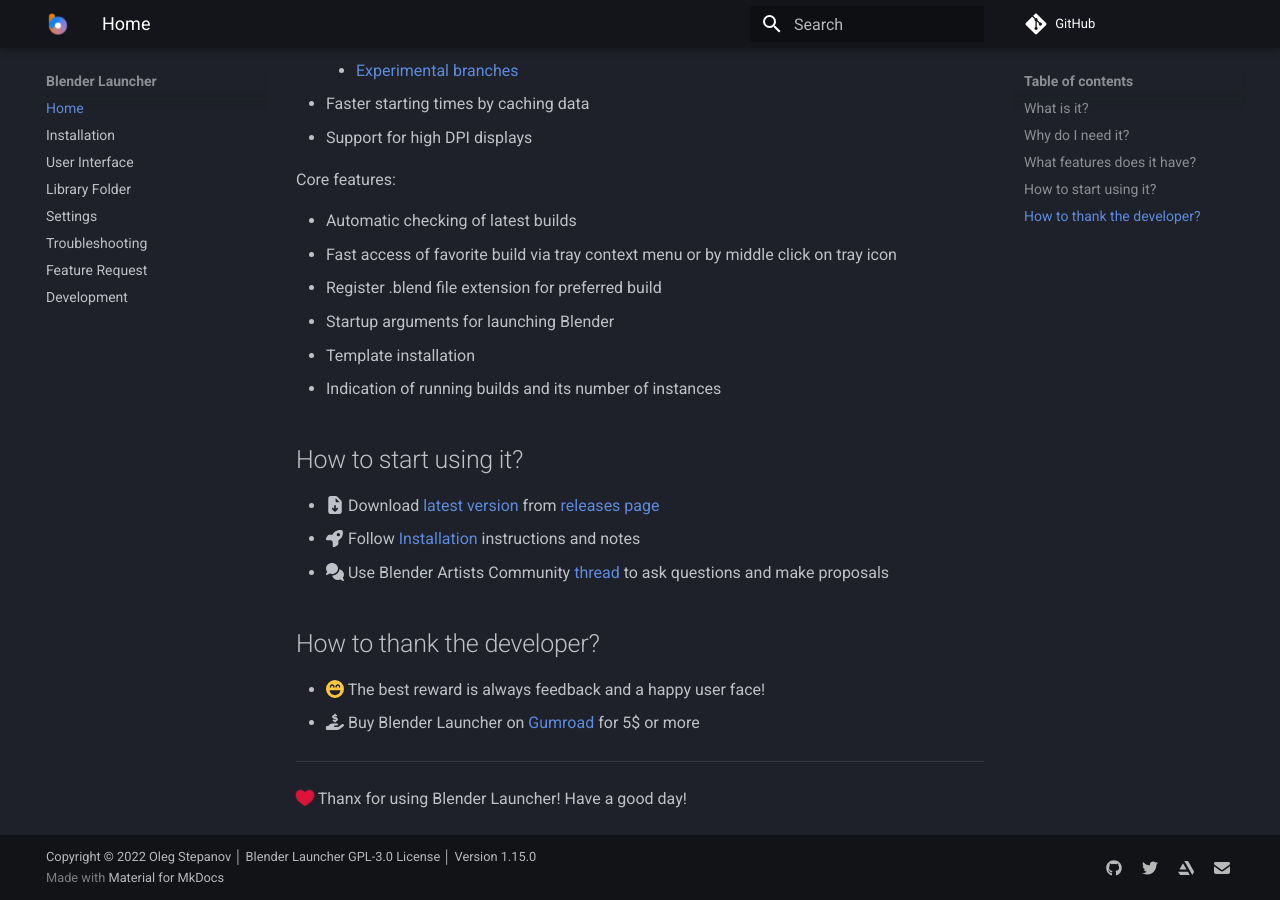
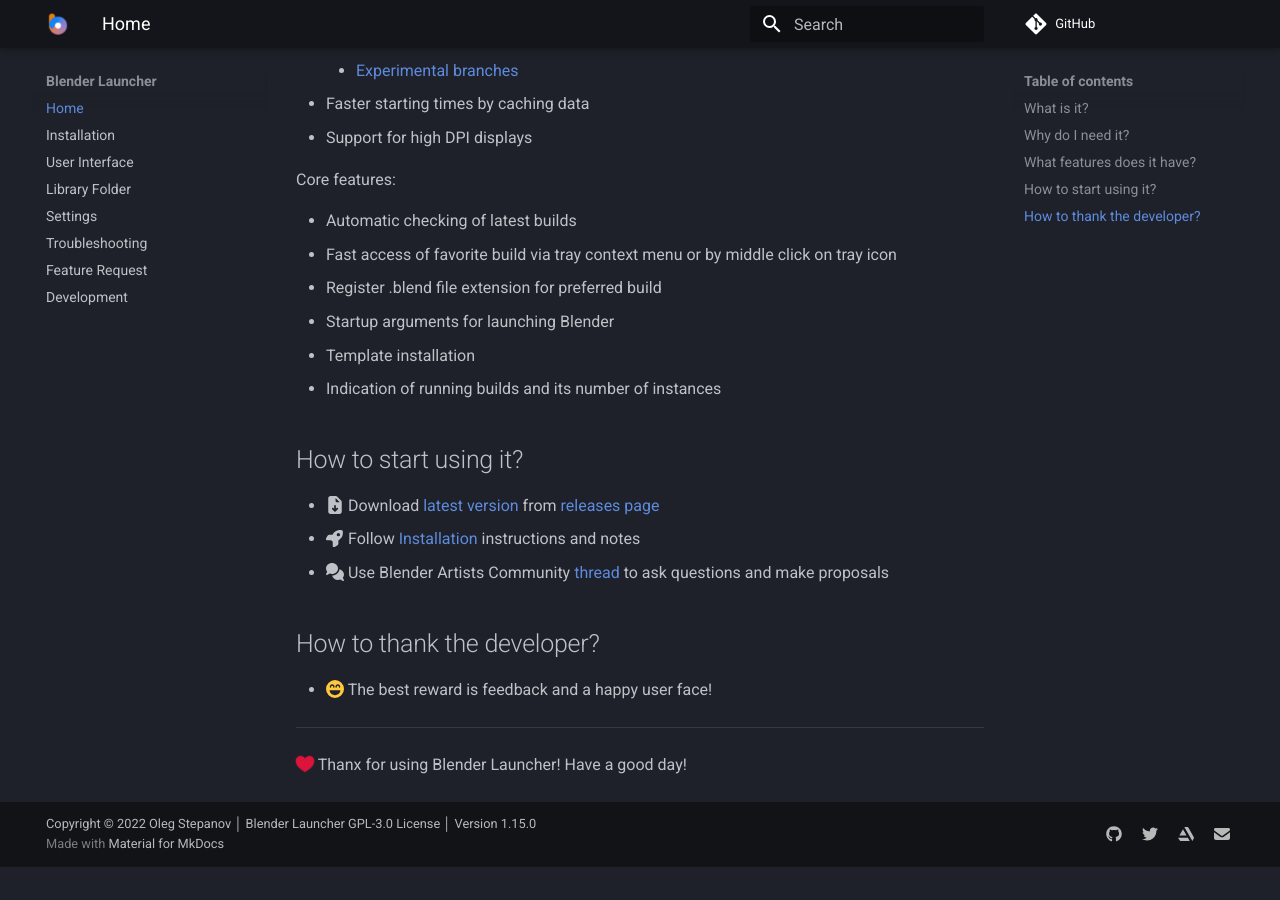
Before and after one commit to DotBow/Blender-Launcher, an MkDocs documentation site: the page built from docs/mkdocs/index.md, in a window 1280 px wide and 900 px high, scrolled down 1198 px. Built offline with MkDocs 1.6.1 and Material for MkDocs 9.7.7, drawn with Linux system fonts in a browser that asks for light colours; comment, search, counter and statistics services are not loaded; after the commit the page ends 2065 px from its top, so only the background shows below that.

Commit message:
Remove Gumroad link

```diff
--- a/docs/mkdocs/index.md
+++ b/docs/mkdocs/index.md
@@ -66,8 +66,7 @@
 
 ## How to thank the developer?
 
-* :fontawesome-solid-laugh-beam:{: .emoji } The best reward is always feedback and a happy user face!
-* :fontawesome-solid-hand-holding-usd: Buy Blender Launcher on [Gumroad](https://gum.co/Blender-Launcher) for 5$ or more
+* :fontawesome-solid-laugh-beam:{: .emoji } The best reward is feedback and a happy user face!
 
 ***
 
```
